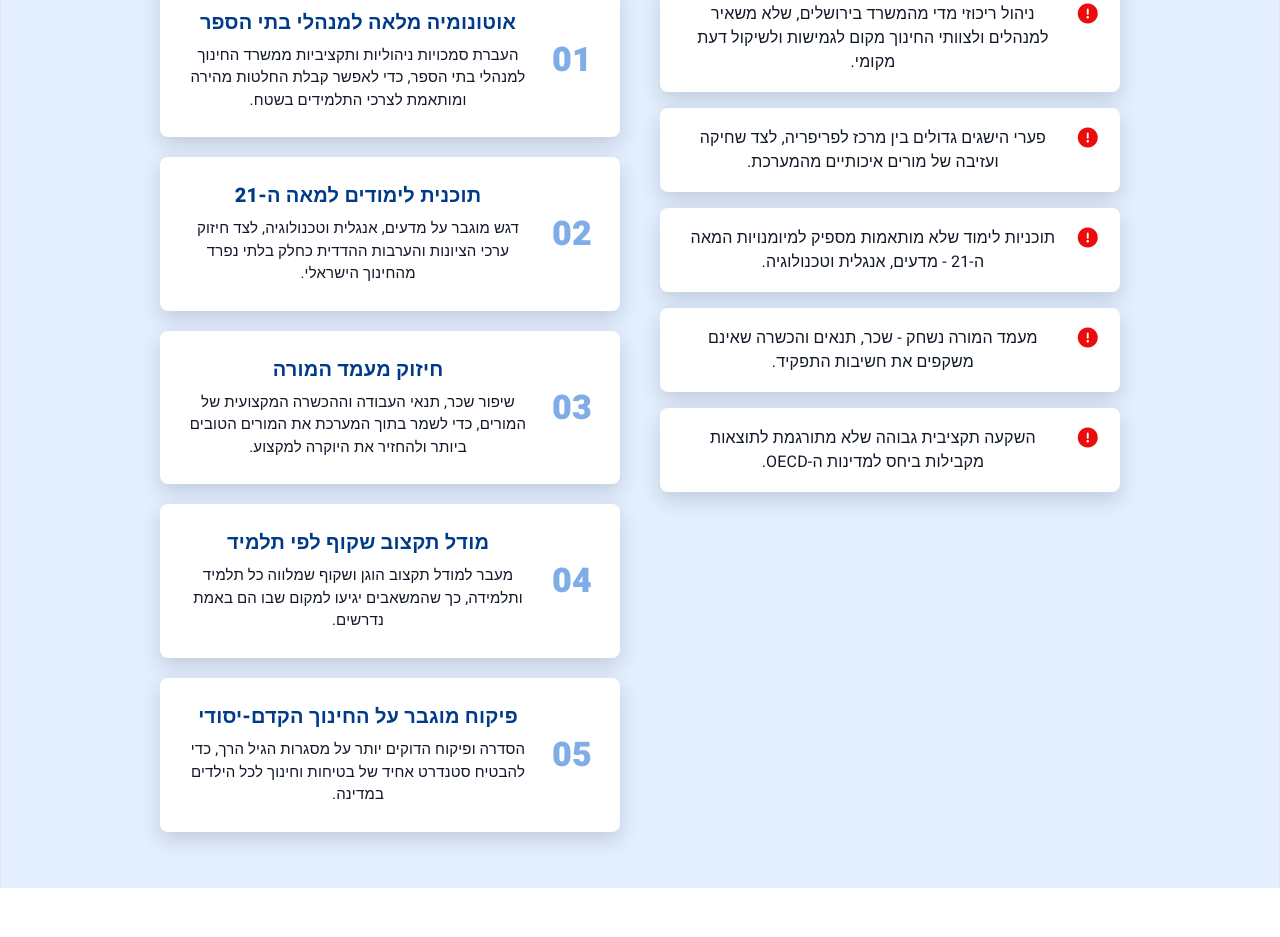
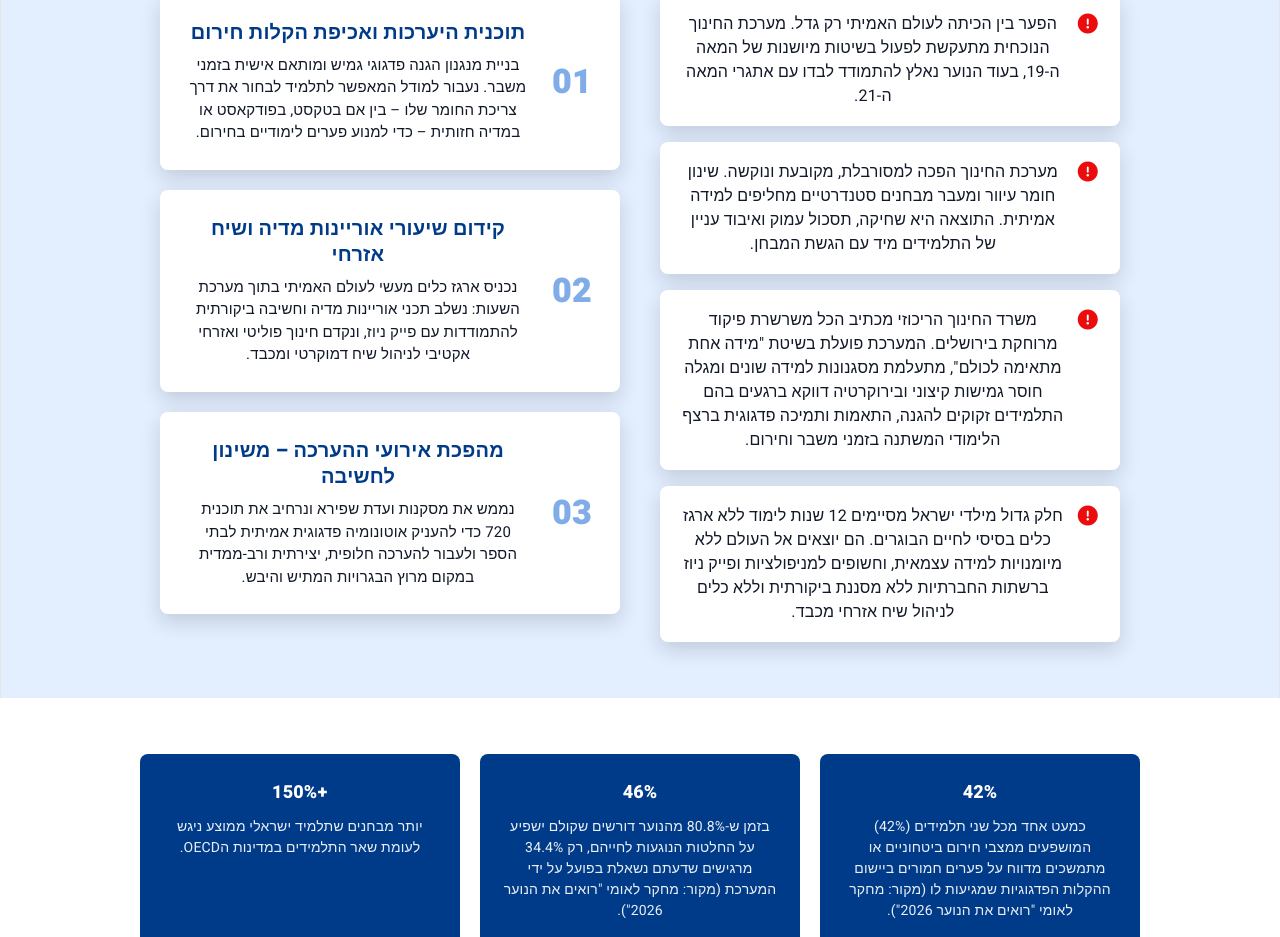
Before and after one commit to tfhsfg/tommy-danieli-website, a React (Vite) app: page /#/education in a window 1280 px wide. Shown: the part 1260-2197 px from the top of the page. Built offline with nearby package versions, Linux system fonts and the light colour scheme.

Commit message:
Update info on cards

```diff
--- a/src/App.css
+++ b/src/App.css
@@ -1106,6 +1106,7 @@ a {
   font-size: 30px;
   font-weight: 800;
   margin-bottom: 28px;
+  margin-top: 10px;
 }
 
 .precentageSection {
--- a/src/pages/Education.jsx
+++ b/src/pages/Education.jsx
@@ -2,53 +2,57 @@ import { useState } from "react";
 import { Link } from "react-router-dom";
 
 const problems = [
-  "ניהול ריכוזי מדי מהמשרד בירושלים, שלא משאיר למנהלים ולצוותי החינוך מקום לגמישות ולשיקול דעת מקומי.",
-  "פערי הישגים גדולים בין מרכז לפריפריה, לצד שחיקה ועזיבה של מורים איכותיים מהמערכת.",
-  "תוכניות לימוד שלא מותאמות מספיק למיומנויות המאה ה-21 - מדעים, אנגלית וטכנולוגיה.",
-  "מעמד המורה נשחק - שכר, תנאים והכשרה שאינם משקפים את חשיבות התפקיד.",
-  "השקעה תקציבית גבוהה שלא מתורגמת לתוצאות מקבילות ביחס למדינות ה-OECD.",
+  "הפער בין הכיתה לעולם האמיתי רק גדל. מערכת החינוך הנוכחית מתעקשת לפעול בשיטות מיושנות של המאה ה-19, בעוד הנוער נאלץ להתמודד לבדו עם אתגרי המאה ה-21.",
+  "מערכת החינוך הפכה למסורבלת, מקובעת ונוקשה. שינון חומר עיוור ומעבר מבחנים סטנדרטיים מחליפים למידה אמיתית. התוצאה היא שחיקה, תסכול עמוק ואיבוד עניין של התלמידים מיד עם הגשת המבחן.",
+  "משרד החינוך הריכוזי מכתיב הכל משרשרת פיקוד מרוחקת בירושלים. המערכת פועלת בשיטת \"מידה אחת מתאימה לכולם\", מתעלמת מסגנונות למידה שונים ומגלה חוסר גמישות קיצוני ובירוקרטיה דווקא ברגעים בהם התלמידים זקוקים להגנה, התאמות ותמיכה פדגוגית ברצף הלימודי המשתנה בזמני משבר וחירום.",
+  "חלק גדול מילדי ישראל מסיימים 12 שנות לימוד ללא ארגז כלים בסיסי לחיים הבוגרים. הם יוצאים אל העולם ללא מיומנויות למידה עצמאית, וחשופים למניפולציות ופייק ניוז ברשתות החברתיות ללא מסננת ביקורתית וללא כלים לניהול שיח אזרחי מכבד.",
 ];
 
 const pillars = [
   {
     id: "01",
-    title: "אוטונומיה מלאה למנהלי בתי הספר",
-    desc: "העברת סמכויות ניהוליות ותקציביות ממשרד החינוך למנהלי בתי הספר, כדי לאפשר קבלת החלטות מהירה ומותאמת לצרכי התלמידים בשטח.",
+    title: "תוכנית היערכות ואכיפת הקלות חירום",
+    desc: "בניית מנגנון הגנה פדגוגי גמיש ומותאם אישית בזמני משבר. נעבור למודל המאפשר לתלמיד לבחור את דרך צריכת החומר שלו – בין אם בטקסט, בפודקאסט או במדיה חזותית – כדי למנוע פערים לימודיים בחירום.",
   },
   {
     id: "02",
-    title: "תוכנית לימודים למאה ה-21",
-    desc: "דגש מוגבר על מדעים, אנגלית וטכנולוגיה, לצד חיזוק ערכי הציונות והערבות ההדדית כחלק בלתי נפרד מהחינוך הישראלי.",
+    title: "קידום שיעורי אוריינות מדיה ושיח אזרחי",
+    desc: "נכניס ארגז כלים מעשי לעולם האמיתי בתוך מערכת השעות: נשלב תכני אוריינות מדיה וחשיבה ביקורתית להתמודדות עם פייק ניוז, ונקדם חינוך פוליטי ואזרחי אקטיבי לניהול שיח דמוקרטי ומכבד.",
   },
   {
     id: "03",
-    title: "חיזוק מעמד המורה",
-    desc: "שיפור שכר, תנאי העבודה וההכשרה המקצועית של המורים, כדי לשמר בתוך המערכת את המורים הטובים ביותר ולהחזיר את היוקרה למקצוע.",
+    title: "מהפכת אירועי ההערכה – משינון לחשיבה",
+    desc: "נממש את מסקנות ועדת שפירא ונרחיב את תוכנית 720 כדי להעניק אוטונומיה פדגוגית אמיתית לבתי הספר ולעבור להערכה חלופית, יצירתית ורב-ממדית במקום מרוץ הבגרויות המתיש והיבש.",
+  },
+];
+
+const precentage = [
+  {
+    title: "42%",
+    desc: "כמעט אחד מכל שני תלמידים (42%) המושפעים ממצבי חירום ביטחוניים או מתמשכים מדווח על פערים חמורים ביישום ההקלות הפדגוגיות שמגיעות לו (מקור: מחקר לאומי \"רואים את הנוער 2026\").",
   },
   {
-    id: "04",
-    title: "מודל תקצוב שקוף לפי תלמיד",
-    desc: "מעבר למודל תקצוב הוגן ושקוף שמלווה כל תלמיד ותלמידה, כך שהמשאבים יגיעו למקום שבו הם באמת נדרשים.",
+    title: "46%",
+    desc: "בזמן ש-80.8% מהנוער דורשים שקולם ישפיע על החלטות הנוגעות לחייהם, רק 34.4% מרגישים שדעתם נשאלת בפועל על ידי המערכת (מקור: מחקר לאומי \"רואים את הנוער 2026\").",
   },
   {
-    id: "05",
-    title: "פיקוח מוגבר על החינוך הקדם-יסודי",
-    desc: "הסדרה ופיקוח הדוקים יותר על מסגרות הגיל הרך, כדי להבטיח סטנדרט אחיד של בטיחות וחינוך לכל הילדים במדינה.",
+    title: "+150%",
+    desc: "יותר מבחנים שתלמיד ישראלי ממוצע ניגש לעומת שאר התלמידים במדינות הOECD.",
   },
 ];
 
 const goals = [
   {
-    title: "בתי ספר בצמרת מדדי ההישגים",
-    desc: "שיפור עקבי בציוני התלמידים ובמדדי ההישגים הבין-לאומיים.",
+    title: "01 | ביטול מרוץ השינון ומעבר מלא להערכה חלופית",
+    desc: "ניפרד ממודל הבגרויות המיושן שמבוסס על שינון עיוור של חומר. נוביל תהליך עומק מול משרד החינוך ליישום מלא של מסקנות ועדת שפירא והרחבת תוכנית 720. נעבור משינון חומר ללמידה דינמית, חוקרת וגמישה, שבה הציון משקף עבודה אמיתית, יצירתיות וחשיבה – ולא רק זיכרון לטווח קצר.",
   },
   {
-    title: "שימור מורים איכותיים",
-    desc: "ירידה בשיעור עזיבת המורים את המערכת, לצד עלייה במספר הנרשמים להוראה.",
+    title: "02 | ארגז כלים לעולם האמיתי ושיח אזרחי",
+    desc: "לא נצא ממערכת החינוך בלי לדעת איך להתמודד עם החיים הבוגרים ועם זירות המידע הדיגיטליות. נטמיע באופן מלא את התוכנית לחינוך אזרחי ופוליטי אקטיבי למערכת השעות כדי להקנות כלים לניהול שיח דמוקרטי, פתוח ומכבד.",
   },
   {
-    title: "פערים מצטמצמים",
-    desc: "הצטמצמות פערי ההישגים בין מרכז לפריפריה בכל שכבות הגיל.",
+    title: "03 | חסינות דיגיטלית נגד פייק ניוז ואוריינות מדיה",
+    desc: "בעידן של רשתות חברתיות מהירות, הנוער חשוף מדי יום למניפולציות, שקרים והסתה. נכניס תכני אוריינות מדיה וחשיבה ביקורתית כחלק מובנה ממערכת השעות הקבועה. נדאג שהתלמידים והמורים בשטח יהיו שותפים מלאים ופעילים בעיצוב הכלים האלו, כדי להעניק לנו מסננת ביקורתית חדה מול המסכים.",
   },
 ];
 
@@ -144,7 +148,7 @@ export default function Education() {
 
       <div className="eduSection precentageSection">
         <div className="eduGoalsGrid">
-          {goals.map((g, i) => (
+          {precentage.map((g, i) => (
             <div className="eduGoalCard" key={i}>
               <h3>{g.title}</h3>
               <p>{g.desc}</p>
```
